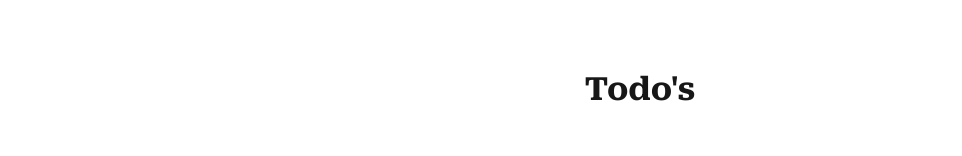
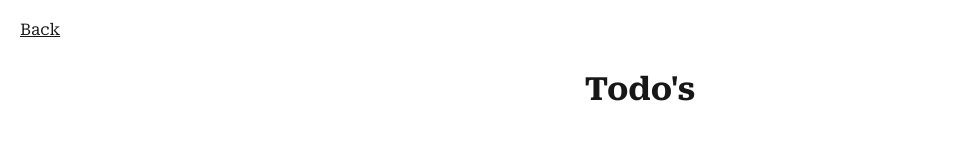
Before and after one commit to emelieforselius/todo-app, a Next.js app: page /todo in a window 1280 px wide. Shown: the top 156 px of the page, without its empty margins (0-962 px from the left). Built offline with nearby package versions, Linux system fonts and the light colour scheme.

Commit message:
Added 'back' link to TodoPage

```diff
--- a/pages/_app.tsx
+++ b/pages/_app.tsx
@@ -8,7 +8,7 @@ export default function App({ Component, pageProps }: AppProps) {
   <Head>
     <link href="https://fonts.googleapis.com/css2?family=Roboto+Serif:wght@400;700&display=swap" rel="stylesheet"/>
   </Head>
-  <Component {...pageProps} />;
+  <Component {...pageProps} />
   </>
 
   )
--- a/pages/todo.tsx
+++ b/pages/todo.tsx
@@ -1,5 +1,6 @@
 import { useState } from "react";
 import styles from "../styles/TodoPage.module.css"
+import Link from "next/link";
 
 type Todo = {
   id: number;
@@ -25,6 +26,9 @@ const TodoPage = () => {
   return (
     <div className={styles.container}>
       <h1 className={styles.title}>Todo's</h1>
+      <Link href="/" className={styles.backLink}>
+        Back
+      </Link>
       <div className={styles.inputContainer}>
       <input
         type="text"
--- a/styles/TodoPage.module.css
+++ b/styles/TodoPage.module.css
@@ -68,3 +68,17 @@
     display: flex;
     justify-content: space-between;
 }
+
+.backLink {
+    display: inline-block;
+    margin-bottom: 20px;
+    text-decoration: underline;
+    position: absolute;
+    top: 20px;
+    left: 20px;
+
+}
+
+/* .backLink:hover {
+    text-decoration: underline;
+} */
```
